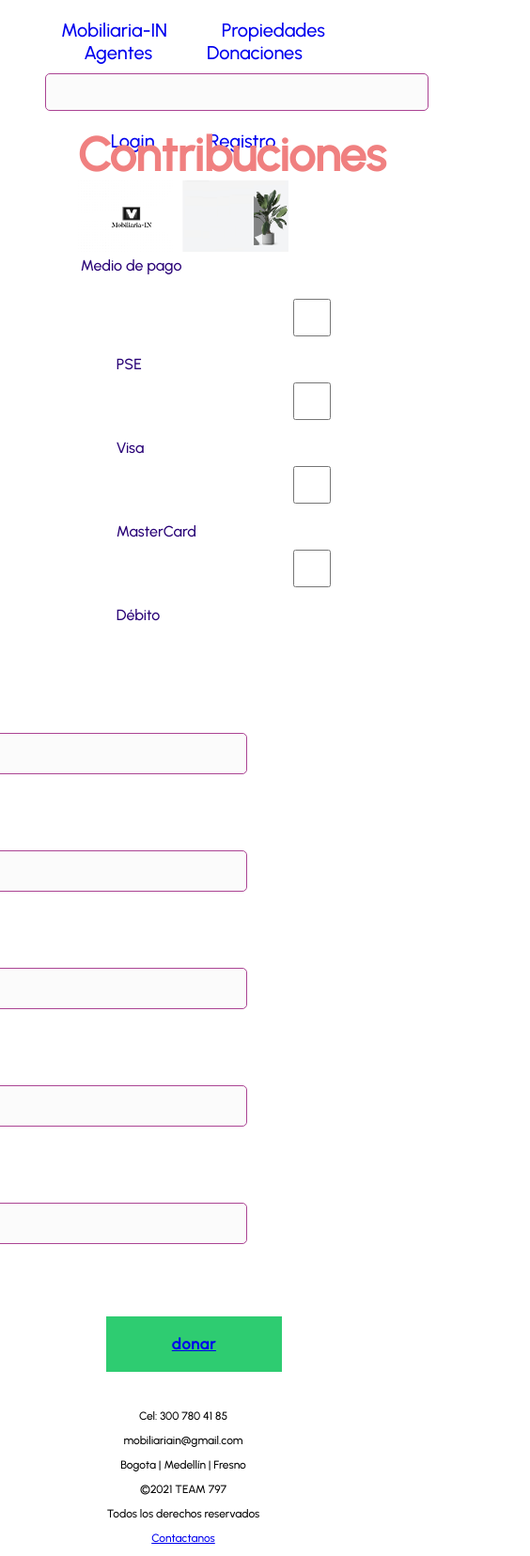
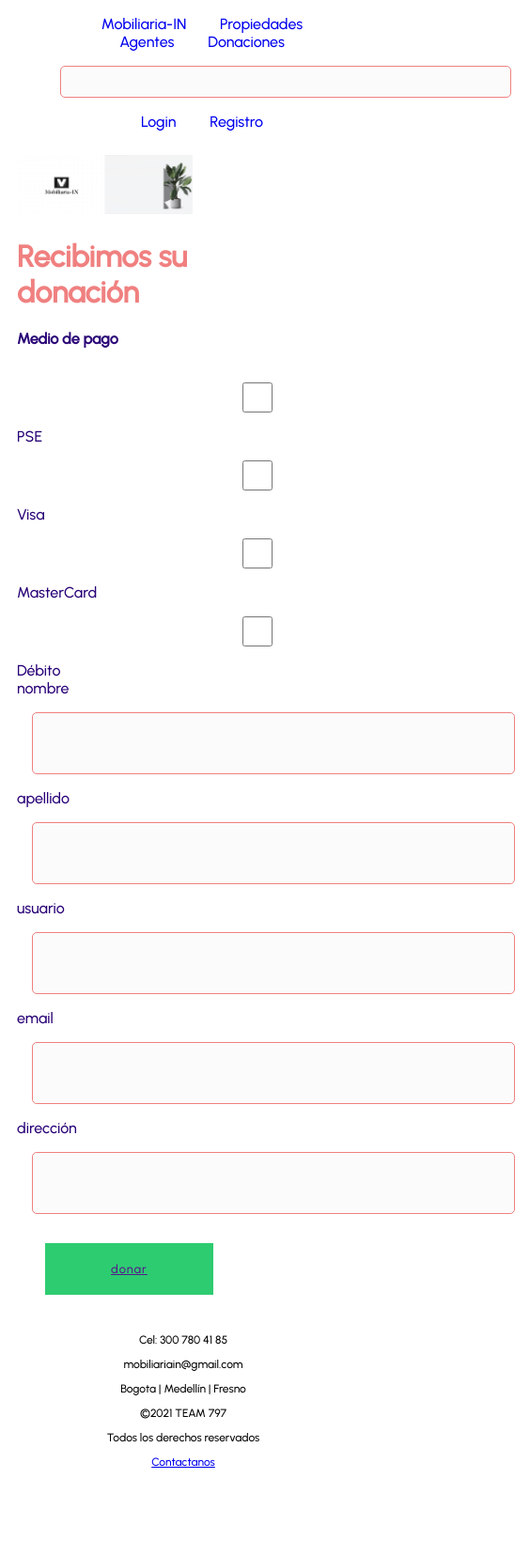
Before and after one commit to nadc100/sprintuno, a plain HTML site: page donaciones.html in a window 390 px wide. Shown: the whole page at 94% size, 564 px wide, since content can reach past the window. After the commit the page ends 1575 px from the top, so only its background shows below. Drawn offline with Linux system fonts and the light colour scheme.

Commit message:
changes made saturday morning at 7:50 am

```diff
--- a/donaciones.html
+++ b/donaciones.html
@@ -1,5 +1,5 @@
 <!DOCTYPE html>
-<html lang="en">
+<html lang="es">
 
 <head>
     <meta charset="UTF-8">
@@ -11,46 +11,6 @@
     <link rel="preconnect" href="https://fonts.gstatic.com" crossorigin>
     <link href="https://fonts.googleapis.com/css2?family=Urbanist:wght@100;500&display=swap" rel="stylesheet">
     <title>MobiliariaIN</title>
-    <style>
-        .dropdown {
-            position: relative;
-            display: inline-block;
-        }
-
-        .dropdown-content {
-            display: none;
-            position: absolute;
-            background-color: #f9f9f9;
-            min-width: 160px;
-            box-shadow: 0px 8px 16px 0px rgba(0, 0, 0, 0.2);
-            padding: 12px 16px;
-            z-index: 1;
-        }
-
-        .dropdown:hover .dropdown-content {
-            display: block;
-        }
-
-        #campo {
-            margin: 1px;
-            padding: 0%;
-            display: flex;
-            border: none;
-        }
-
-        #campo li {
-            list-style: none;
-            align-items: flex-start;
-        }
-
-        #campox {
-            border: none;
-            float: inline-end;
-            width: 60%;
-            margin: 2em;
-        }
-
-    </style>
 </head>
 
 <body>
@@ -70,46 +30,31 @@
         </nav>
     </header>
     <main class="mainbox">
-
         <div class="banner">
             <img class="imagenbanner" src="imagenes/bigbanner.png" alt="agentes inmobiliarios">
             <div class="txbanner">
-
-
-                <div class="dropdown">
-                    <h1>Contribuciones</h1>
-                    <div class="dropdown-content">
-                        <p>Gracias !</p>
-                    </div>
-                </div>
+                <h1>Recibimos su donación</h1>
             </div>
         </div>
-
-        <form>
-            <section>
-                <fieldset id="campo">
-                    <legend>Medio de pago</legend>
-                    <ul>
-                        <li><label for=""><input type="checkbox" name="" id="">PSE</label></li>
-                        <li><label for=""><input type="checkbox" name="" id="">Visa</label></li>
-                        <li><label for=""><input type="checkbox" name="" id="">MasterCard</label></li>
-                        <li><label for=""><input type="checkbox" name="" id="">Débito</label></li>
-                    </ul>
-                </fieldset>
-                <fieldset id="campox">
-                    <p><label for="">nombre</label></p>
-                    <input type="text" name="" id="">
-                    <p><label for="">apellido</label></p>
-                    <input type="text" name="" id="">
-                    <p><label for="">usuario</label></p>
-                    <input type="text" name="" id="">
-                    <p><label for="">email</label></p>
-                    <input type="text" name="" id="">
-                    <p><label for="">dirección</label></p>
-                    <input type="text" name="" id="">
-                </fieldset>
-        </form>
-        <button class="btn btn-2"><a href="https://vaki.co/es/" target="_blank">donar</a></button>
+        <section >
+            <form class="fordonar">
+                <h4>Medio de pago</h4>
+                <label for=""><input type="checkbox" name="" id="">PSE</label>
+                <label for=""><input type="checkbox" name="" id="">Visa</label>
+                <label for=""><input type="checkbox" name="" id="">MasterCard</label>
+                <label for=""><input type="checkbox" name="" id="">Débito</label>
+                <label for="">nombre</label>
+                <input type="text" name="nombre" id="name">
+                <label for="">apellido</label>
+                <input type="text" name="apellido" id="lastname">
+                <label for="">usuario</label>
+                <input type="text" name="usuario" id="user">
+                <label for="">email</label>
+                <input type="text" name="email" id="mail">
+                <label for="">dirección</label>
+                <input type="text" name="direccion" id="address">
+            </form>
+            <button class="btn btn-2"><a href="" target="_blank">donar</a></button>
         </section>
     </main>
     <footer>
--- a/style.css
+++ b/style.css
@@ -3,14 +3,9 @@ body{
    color:#280176;
 }
 
-#logo{
-    width: 27px;
-     height: 19px;
-    color:teal;
-  }
 
  nav{
-    font-size: 20px;
+    font-size: 1rem;
     text-decoration: none;
  }
 
@@ -22,9 +17,8 @@ body{
 
   nav li{
      display: inline;
-     text-align: center;
-     margin: 1px 20px 1px 1px;
-     padding: 14px 16px;
+     margin:auto;
+     padding:1rem;
      text-decoration: none;
   }
 
@@ -33,7 +27,6 @@ body{
      text-decoration: none;
   }
 
-
   nav li a:hover{
      background-color:aliceblue;
      text-decoration: none;
@@ -41,7 +34,7 @@ body{
 
  .propiedades{
    margin: auto;
-   padding: 10px;
+   padding: 1%;
    display: -webkit-flex;
    display: flex;
    -webkit-flex-direction: row;
@@ -72,6 +65,10 @@ body{
  }
 
 
+ .ciudad{
+   font-size: 0.7rem;
+}
+
  .listaciudad a {
     text-decoration: none;
     text-transform: none;
@@ -82,16 +79,6 @@ body{
     text-decoration: none;
     text-transform: none;
  }
-
- .ciudad{
-    font-size: 14px;
- }
-
- @media screen and (max-width: 600px) {
-    .propiedades{
-      width: 100%;
-    }
-  }
 
   .responsive {
     max-width: 100%;
@@ -105,7 +92,7 @@ body{
 
   footer {
     border-radius: 3px;
-    margin: auto;
+    margin:auto;
     padding:1%;
     width: 60%;
     color:black;
@@ -115,30 +102,25 @@ body{
 
  input{
    background-color: #fbfbfb;
-   width: 408px;
-   height: 40px;
+   width: 30rem;
+   height:2rem;
+   padding: 1rem;
+   margin:1rem;
    border-radius: 5px;
    border-style: solid;
    border-width: 1px;
-   border-color: #ab4493;
-   margin-top: 10px;
-   padding-left: 10px;
-   margin-bottom: 20px;
+   border-color:lightcoral;
  }
 
 
  textarea{
-   background-color: #fbfbfb;
-   width: 405px;
-   height: 150px;
+   background-color:lightgray;
+   width: 30rem;
+   height: 1rem;
    border-radius: 5px;
    border-style: solid;
    border-width: 1px;
-   border-color: #ab4493;
-   margin-top: 10px;
-   padding-left: 10px;
-   margin-bottom: 20px;
-   padding-top: 15px;
+   border-color:lightcoral;
  }
 
 
@@ -186,44 +168,42 @@ body{
    }
 
 .agentes{
-
     width:60%;
     margin: auto;
-    padding: 10px;
+    padding:1rem;
  }
 
 .imagenbanner{
-   position: relative;
    width:100%;
    height: auto;
+   margin: auto;
 }
 
 .txbanner{
-   position: absolute;
-   top:100px;
+   top:5rem;
    color:lightcoral;
-   font-size: 25px;
+   font-size:1rem;
  }
 
- .txbanner2{
-   position: absolute;
-   left: 25em;
-   top:100px;
-   color:lightcoral;
-   font-size: 25px;
- }
 
-.card_agente{
+.cardagente{
     display:flex;
     margin-bottom: 2%;
+    width: 5rem;
+}
+
+.fotoagente{
+   width:auto;
+   height: auto;
 }
 
 .tarjeta{
     padding-left: 3%;
 }
 
+
 .donacion{
-   width: 50%;
+   width: 60%;
    display:row;
    margin:auto;
 }
@@ -244,9 +224,9 @@ body{
 
 
 button{
-   font-family: 'Urbanist', sans-serif;
+font-family: 'Urbanist', sans-serif;
   border: none;
-  font-size: inherit;
+  font-size: 0.8rem;
   color: inherit;
   background: none;
   cursor: pointer;
@@ -255,7 +235,6 @@ button{
   margin: 15px 30px;
   text-transform: uppercase;
   letter-spacing: 1px;
-  font-weight: 700;
   outline: none;
   position: relative;
   -webkit-transition: all 0.3s;
@@ -272,7 +251,6 @@ button:after {
   transition: all 0.3s;
 }
 
-/* Button 2 */
 .btn-2 {
   background: #2ecc71;
   color: #fff;
@@ -294,7 +272,26 @@ button:after {
   height: 100%;
   left: 0;
   top: 0;
-  line-height: 3;
-  font-size: 140%;
-  width: 60px;
+  font-size: 10rem;
+  width: 2rem;
 }
+
+
+@media screen and (max-width: 991px) {
+   .propiedades,.mainbox,.agentes{
+      width:67%;
+   }
+}
+
+@media screen and (max-width: 767px) {
+      .propiedades,.mainbox,.agentes{
+         width:100%;}
+}
+
+@media screen and (max-width: 479px) {
+      .propiedades,.mainbox,.agentes{
+         width:50%;
+         margin:0;
+         border:none;
+      }
+   }
```
Also changed, not shown: agentes.html (+8 -8 lines), aplicacion.txt (deleted, +0 -9 lines), contacto.html (+0 -5 lines), login.html (+1 -2 lines), propiedades.html (+0 -1 lines), registro.html (+2 -3 lines).
